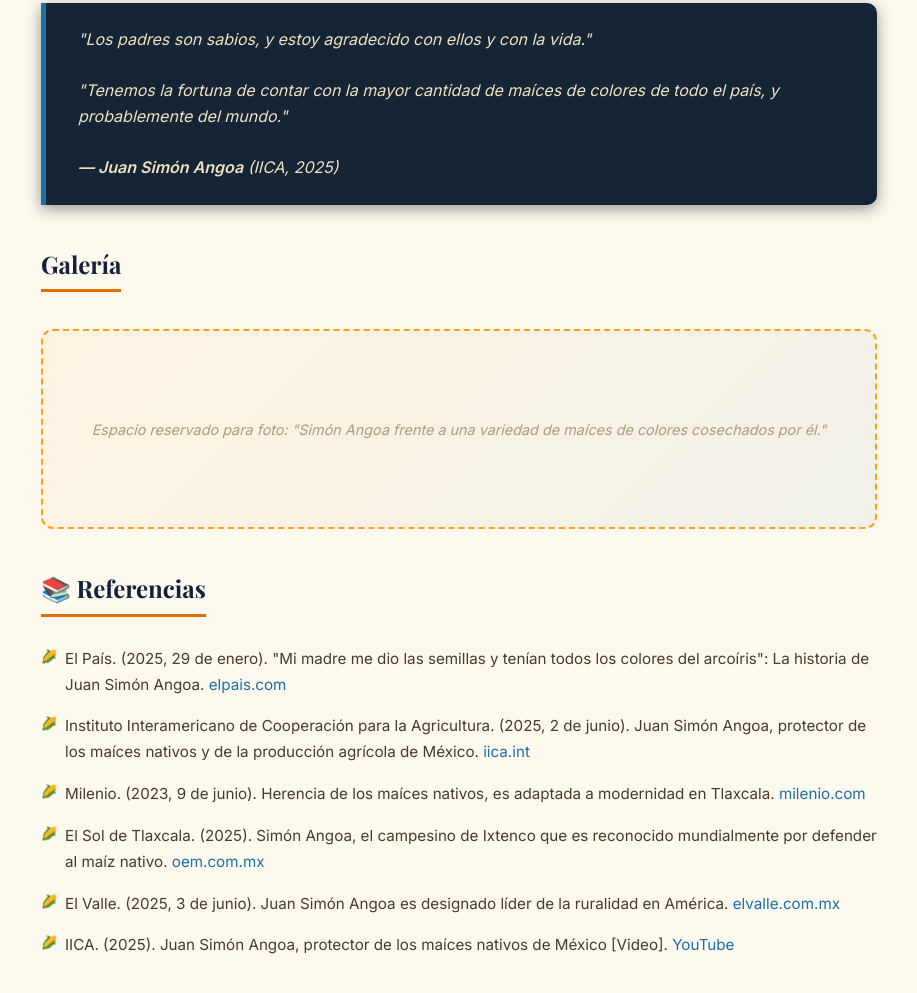
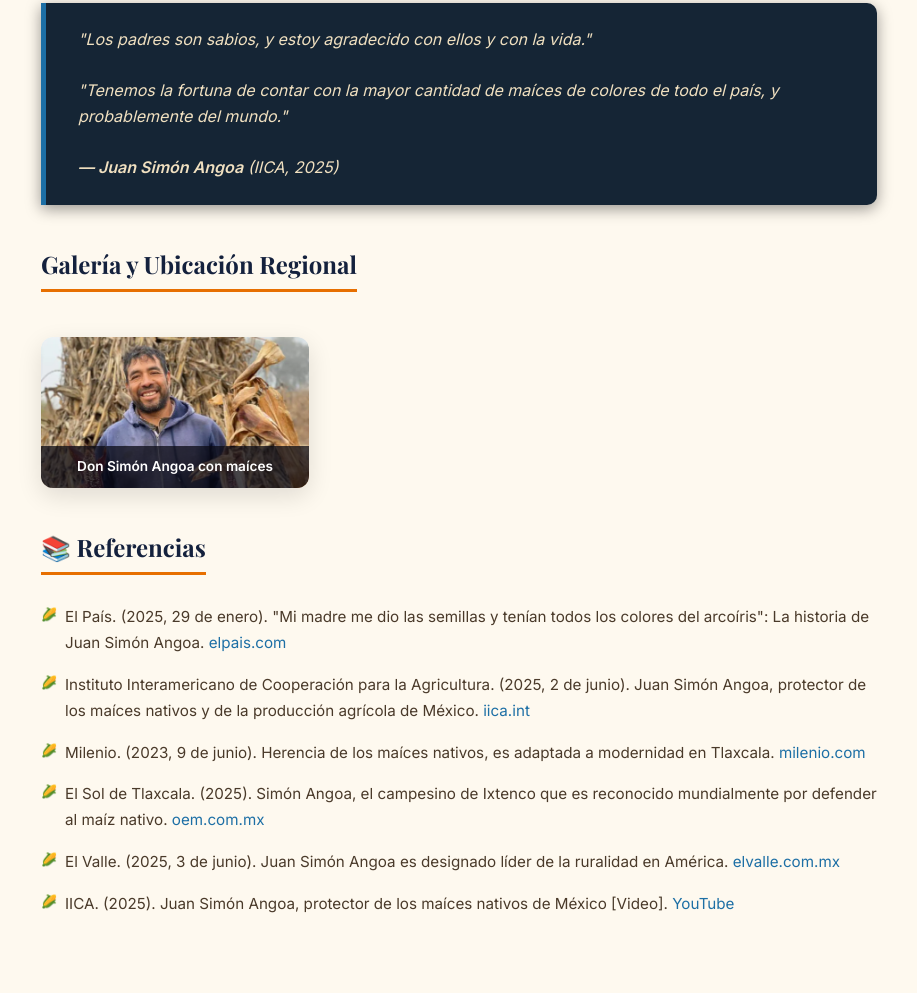
Before and after one commit to alexanderdiego19537-svg/Herencia-de-el-maiz, a website: page paginas/categorias/reconocimiento.html in a window 1280 px wide. Shown: the part 2674-3667 px from the top of the page, without its empty margins (181-1098 px from the left). Drawn offline with nearby package versions, Linux system fonts and the light colour scheme.

Commit message:
style: Movida la foto de Don Simon Angoa a la pagina Reconocimiento

```diff
--- a/paginas/categorias/reconocimiento.html
+++ b/paginas/categorias/reconocimiento.html
@@ -15,7 +15,8 @@
     <!-- ====== NAVEGACIÓN ====== -->
     <nav class="navegacion">
         <div class="navegacion-contenedor">
-            <a href="../../index.html" class="navegacion-logo"><img src="../../imagenes/logo1.png" alt="Herencia de Maíz"></a>
+            <a href="../../index.html" class="navegacion-logo"><img src="../../imagenes/logo1.png"
+                    alt="Herencia de Maíz"></a>
             <ul class="navegacion-enlaces" id="menuEnlaces">
                 <li><a href="../../index.html">Inicio</a></li>
                 <li><a href="nutricion.html">Nutrición Mexicana</a></li>
@@ -143,9 +144,18 @@
 
         <!-- GALERÍA -->
         <section class="seccion">
-            <h2>Galería</h2>
-            <div class="espacio-imagen">
-                Espacio reservado para foto: "Simón Angoa frente a una variedad de maíces de colores cosechados por él."
+            <h2>Galería y Ubicación Regional</h2>
+            <div class="galeria" style="margin-top: 2rem;">
+                <div
+                    style="position: relative; overflow: hidden; border-radius: 12px; box-shadow: var(--sombra-media);">
+                    <img src="../../imagenes/señor simon angoa.jpg"
+                        alt="Simón Angoa frente a una variedad de maíces de colores cosechados por él."
+                        style="width: 100%; height: auto; object-fit: cover; display: block;">
+                    <div
+                        style="position: absolute; bottom: 0; left: 0; width: 100%; background: rgba(10, 10, 20, 0.75); color: white; padding: 10px; font-size: 0.85rem; text-align: center;">
+                        <strong>Don Simón Angoa con maíces</strong>
+                    </div>
+                </div>
             </div>
         </section>
 
```
Also changed, not shown: paginas/categorias/razas-ixtenco.html (+1 -14 lines).
